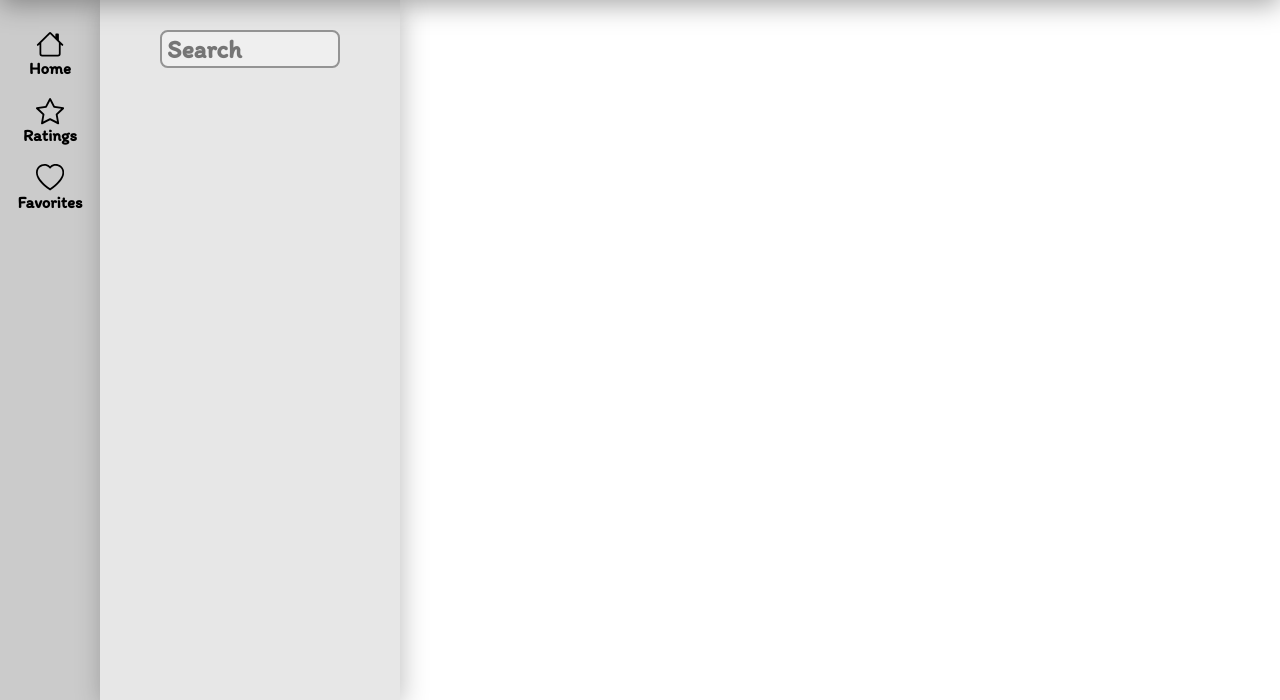
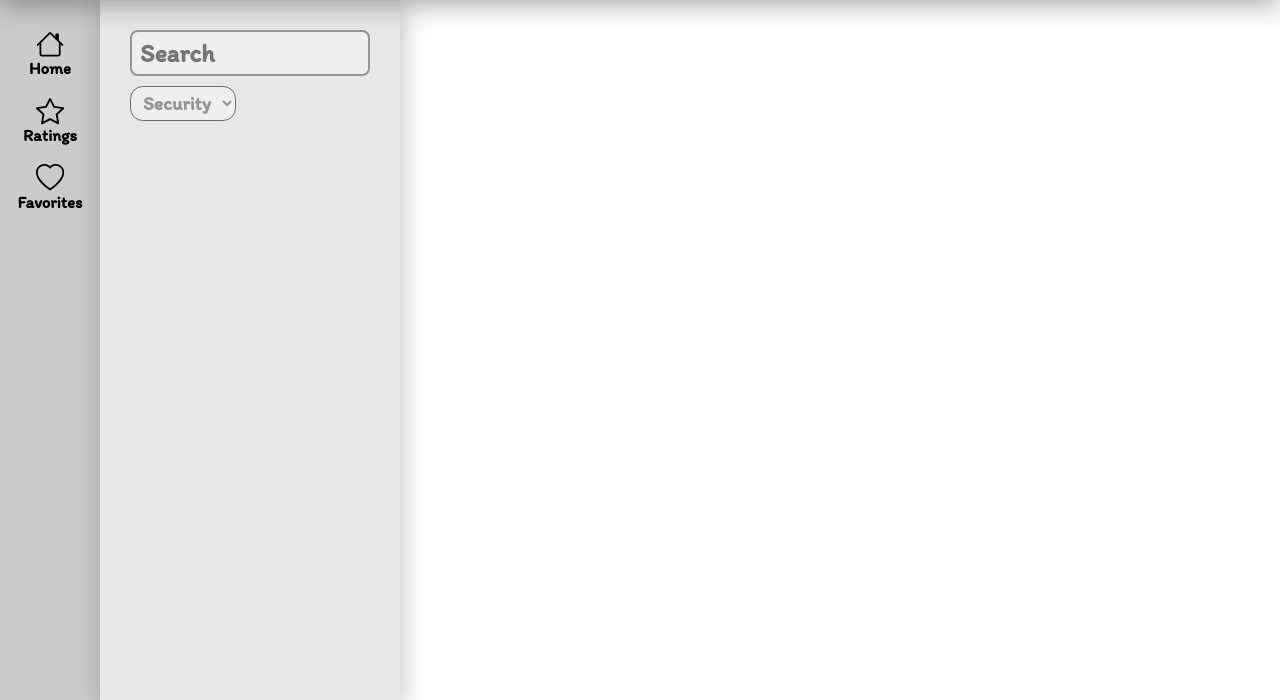
Before and after one commit to sabuka-dumbo/-HHM-Her-Heaven-Maps, a Flask app: page / in a window 1280 px wide. Shown: the part 100-800 px from the top of the page. Run offline with Flask 3, Linux system fonts and the light colour scheme.

Commit message:
Oct 12, 2024, 7:23 PM

```diff
--- a/src/static/css/styles.css
+++ b/src/static/css/styles.css
@@ -142,8 +142,8 @@
 .search_field {
     position: relative;
     top: 0;
-    left: 20%;
-    width: 60%;
+    left: 10%;
+    width: 80%;
     height: max-content;
     border: 2px #949494 solid;
     border-radius: 0.6vw;
@@ -154,10 +154,42 @@
     font-weight: bold;
     outline: none;
     padding: 0;
-    padding-left: 5px;
-    padding-right: 5px;
-    padding-top: 2px;
-    padding-bottom: 2px;
+    padding-left: 8px;
+    padding-right: 8px;
+    padding-top: 6px;
+    padding-bottom: 6px;
     margin: 0;
     margin-top: 10px;
 }
+
+.search_tags {
+    position: relative;
+    top: 0;
+    left: 10%;
+    width: 80%;
+    height: max-content;
+    margin-top: 10px;
+    overflow-y: auto;
+}
+
+.search_tag {
+    position: relative;
+    top: 0;
+    left: 0;
+    width: max-content;
+    height: max-content;
+    margin: 0;
+    padding: 0;
+    padding-left: 8px;
+    padding-right: 8px;
+    padding-top: 4px;
+    padding-bottom: 4px;
+    border-radius: 1vw;
+    font-size: 1.5vw;
+    font-family: "Itim";
+    font-weight: bold;
+    background-color: #EFEFEF;
+    color: #949494;
+    outline: none;
+    border: 1px solid #6C6C6C;
+}
--- a/src/templates/index.html
+++ b/src/templates/index.html
@@ -57,6 +57,12 @@
 
             <div class="search">
                 <input class="search_field" name="search_field" type="search" placeholder="Search">
+
+                <div class="search_tags">
+                    <select class="search_tag">
+                        <option>Security</option>
+                    </select>
+                </div>
             </div>
         </div>
 
```
Also changed, not shown: src/db.py (+6 -4 lines).
